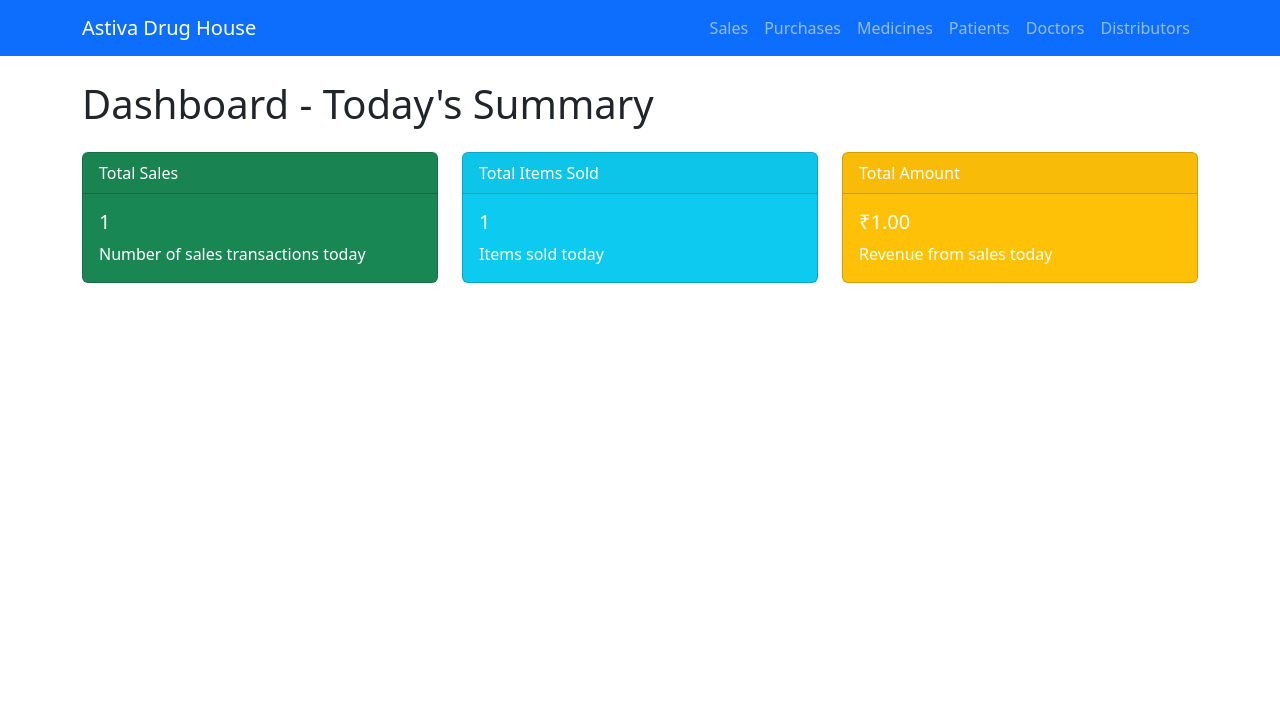
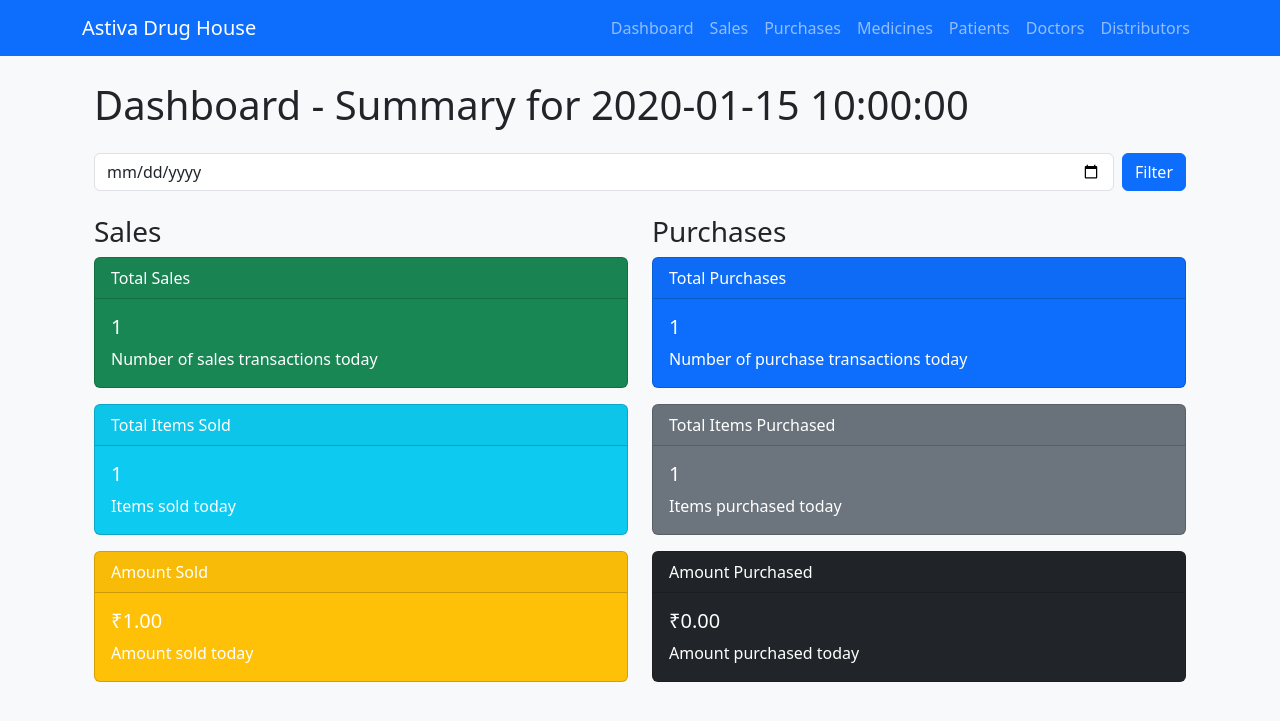
Before and after one commit to SarMayekar/Pharmacy-Store-Management, a Flask app: template Frontend/templates/index.html in a window 1280 px wide. Shown: the top 721 px of the page. Run offline with Flask 3, Linux system fonts and the light colour scheme; the template is opened without the code that fills it: most values are stand-ins (such as "Sample title", 1, 10 or a date in 2020).

Commit message:
Rename 'Total Amount' to 'Amount Sold' in Sales section of dashboard; confirm Purchases section labels and values

```diff
--- a/Frontend/templates/index.html
+++ b/Frontend/templates/index.html
@@ -1,36 +1,14 @@
-<!DOCTYPE html>
-<html lang="en">
-<head>
-    <meta charset="UTF-8">
-    <meta name="viewport" content="width=device-width, initial-scale=1.0">
-    <title>Pharmacy Dashboard</title>
-    <link href="https://cdn.jsdelivr.net/npm/bootstrap@5.3.0/dist/css/bootstrap.min.css" rel="stylesheet">
-    <link href="{{ url_for('static', filename='css/style.css') }}" rel="stylesheet">
-</head>
-<body>
-    <nav class="navbar navbar-expand-lg navbar-dark bg-primary">
-        <div class="container">
-            <a class="navbar-brand" href="/">Astiva Drug House</a>
-            <button class="navbar-toggler" type="button" data-bs-toggle="collapse" data-bs-target="#navbarNav">
-                <span class="navbar-toggler-icon"></span>
-            </button>
-            <div class="collapse navbar-collapse" id="navbarNav">
-                <ul class="navbar-nav ms-auto">
-                    <li class="nav-item"><a class="nav-link" href="/sales">Sales</a></li>
-                    <li class="nav-item"><a class="nav-link" href="/purchases">Purchases</a></li>
-                    <li class="nav-item"><a class="nav-link" href="/medicines">Medicines</a></li>
-                    <li class="nav-item"><a class="nav-link" href="/patients">Patients</a></li>
-                    <li class="nav-item"><a class="nav-link" href="/doctors">Doctors</a></li>
-                    <li class="nav-item"><a class="nav-link" href="/distributors">Distributors</a></li>
-                </ul>
-            </div>
-        </div>
-    </nav>
-
+{% extends "base.html" %}
+{% block content %}
 <div class="container mt-4">
-        <h1 class="mb-4">Dashboard - Today's Summary</h1>
+    <h1 class="mb-4">Dashboard - Summary for {{ selected_date }}</h1>
+    <form method="get" class="mb-4 d-flex">
+        <input type="date" name="date" class="form-control me-2" value="{{ selected_date }}">
+        <button type="submit" class="btn btn-primary">Filter</button>
+    </form>
     <div class="row">
-            <div class="col-md-4">
+        <div class="col-md-6">
+            <h3>Sales</h3>
             <div class="card text-white bg-success mb-3">
                 <div class="card-header">Total Sales</div>
                 <div class="card-body">
@@ -38,8 +16,6 @@
                     <p class="card-text">Number of sales transactions today</p>
                 </div>
             </div>
-            </div>
-            <div class="col-md-4">
             <div class="card text-white bg-info mb-3">
                 <div class="card-header">Total Items Sold</div>
                 <div class="card-body">
@@ -47,19 +23,38 @@
                     <p class="card-text">Items sold today</p>
                 </div>
             </div>
-            </div>
-            <div class="col-md-4">
             <div class="card text-white bg-warning mb-3">
-                    <div class="card-header">Total Amount</div>
+                <div class="card-header">Amount Sold</div>
                 <div class="card-body">
                     <h5 class="card-title">₹{{ "%.2f"|format(total_amount) }}</h5>
-                        <p class="card-text">Revenue from sales today</p>
+                    <p class="card-text">Amount sold today</p>
+                </div>
+            </div>
+        </div>
+        <div class="col-md-6">
+            <h3>Purchases</h3>
+            <div class="card text-white bg-primary mb-3">
+                <div class="card-header">Total Purchases</div>
+                <div class="card-body">
+                    <h5 class="card-title">{{ total_purchases }}</h5>
+                    <p class="card-text">Number of purchase transactions today</p>
+                </div>
+            </div>
+            <div class="card text-white bg-secondary mb-3">
+                <div class="card-header">Total Items Purchased</div>
+                <div class="card-body">
+                    <h5 class="card-title">{{ total_items_purchased }}</h5>
+                    <p class="card-text">Items purchased today</p>
+                </div>
+            </div>
+            <div class="card text-white bg-dark mb-3">
+                <div class="card-header">Amount Purchased</div>
+                <div class="card-body">
+                    <h5 class="card-title">₹{{ "%.2f"|format(total_amount_purchased) }}</h5>
+                    <p class="card-text">Amount purchased today</p>
                 </div>
             </div>
         </div>
     </div>
 </div>
-
-    <script src="https://cdn.jsdelivr.net/npm/bootstrap@5.3.0/dist/js/bootstrap.bundle.min.js"></script>
-</body>
-</html>
+{% endblock %}
```
Lines whose indentation alone changed are shown as unchanged.
